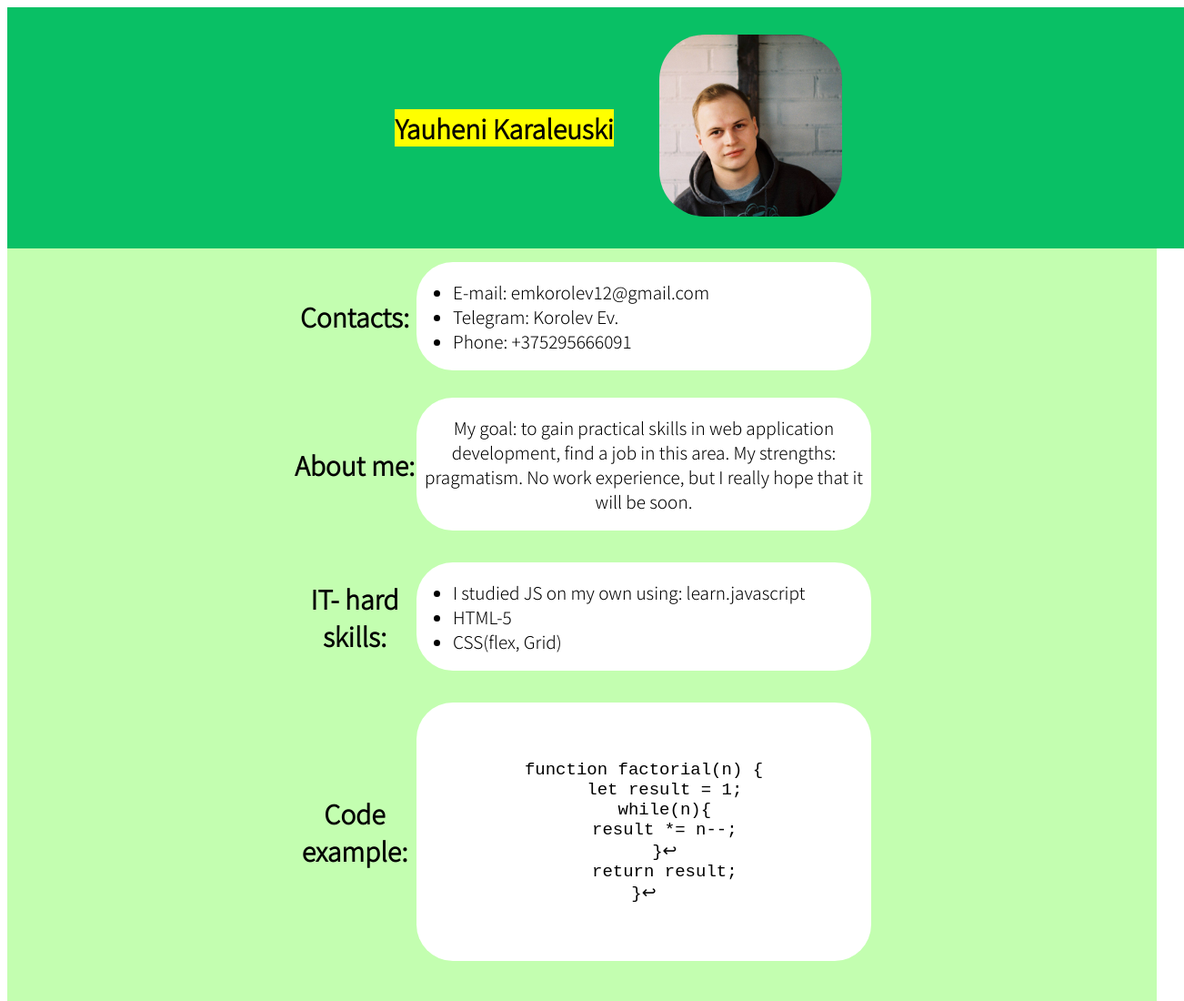
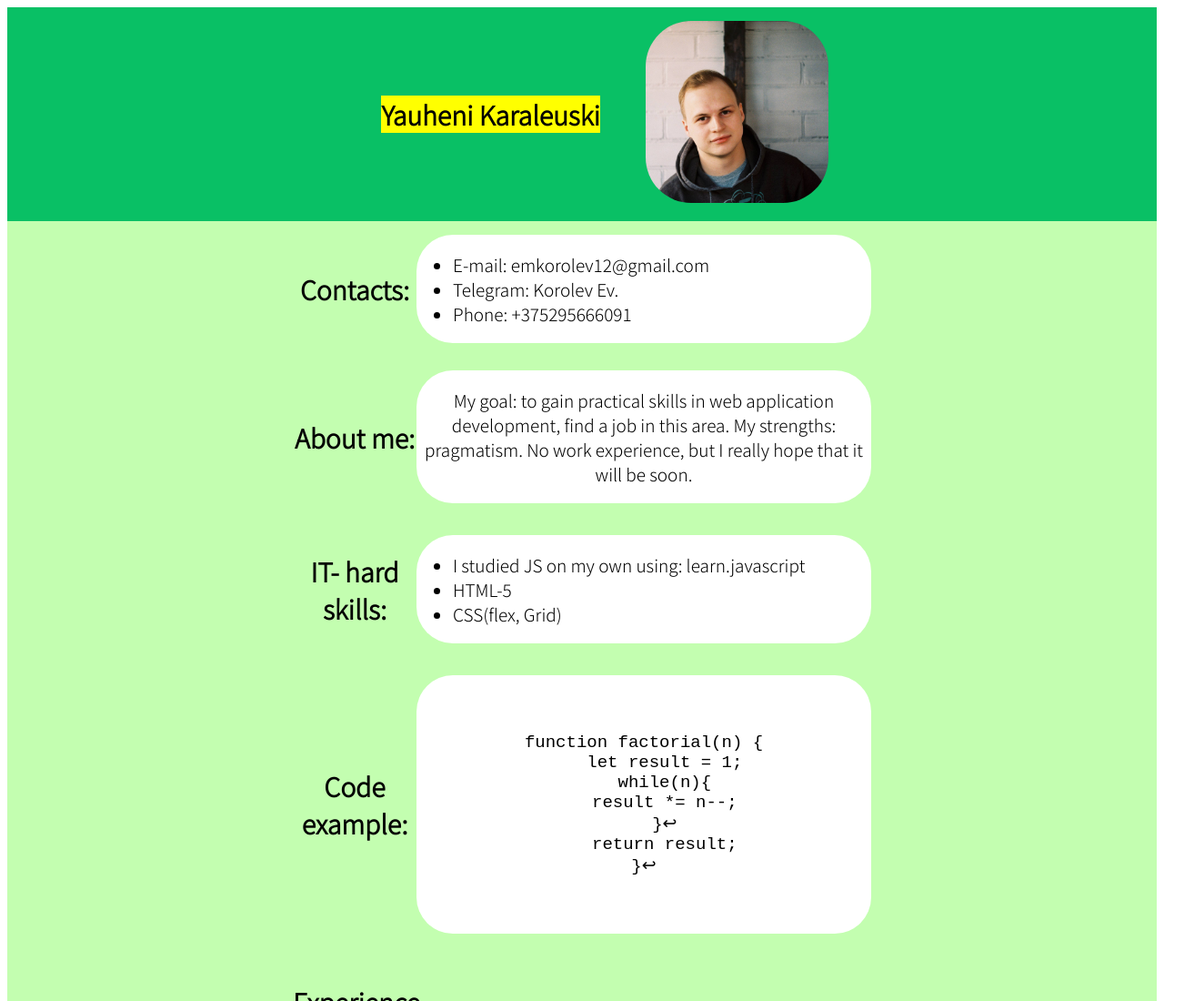
Before and after one commit to korolevskiy08/rsschool-cv, a plain HTML site: page index.html in a window 1280 px wide. Shown: the top 1100 px of the page at 91% size, 1302 px wide, since content can reach past the window. Drawn offline with Linux system fonts and the light colour scheme.

Commit message:
fix: fixed markup bug

```diff
--- a/index.html
+++ b/index.html
@@ -10,7 +10,7 @@
     <title>Document</title>
 </head>
 <body>
-    <header class="main id2">
+    <header class="main">
         <section class="id2">
             <div class="my-info">
                 <h1><mark>Yauheni Karaleuski</mark></h1>
```
